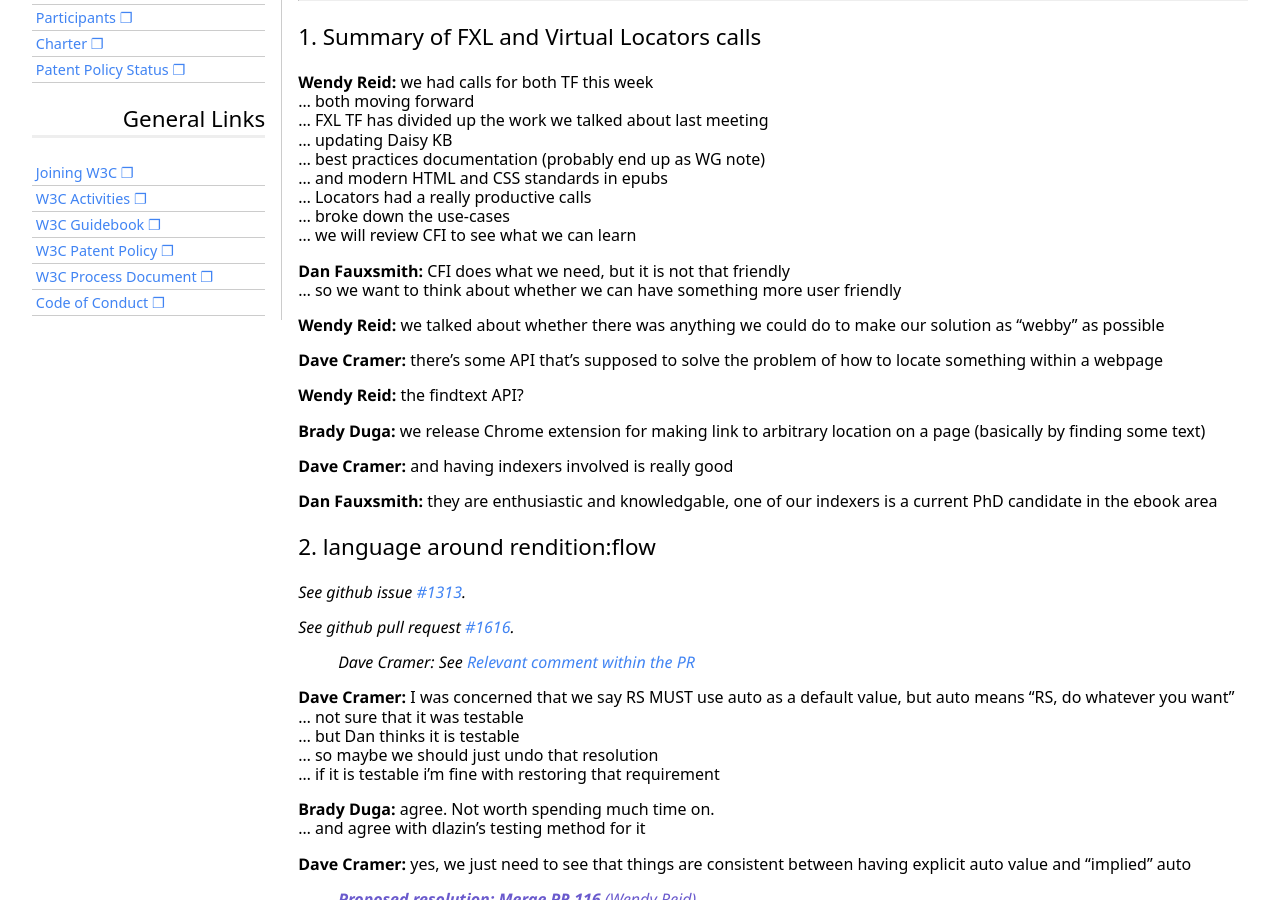
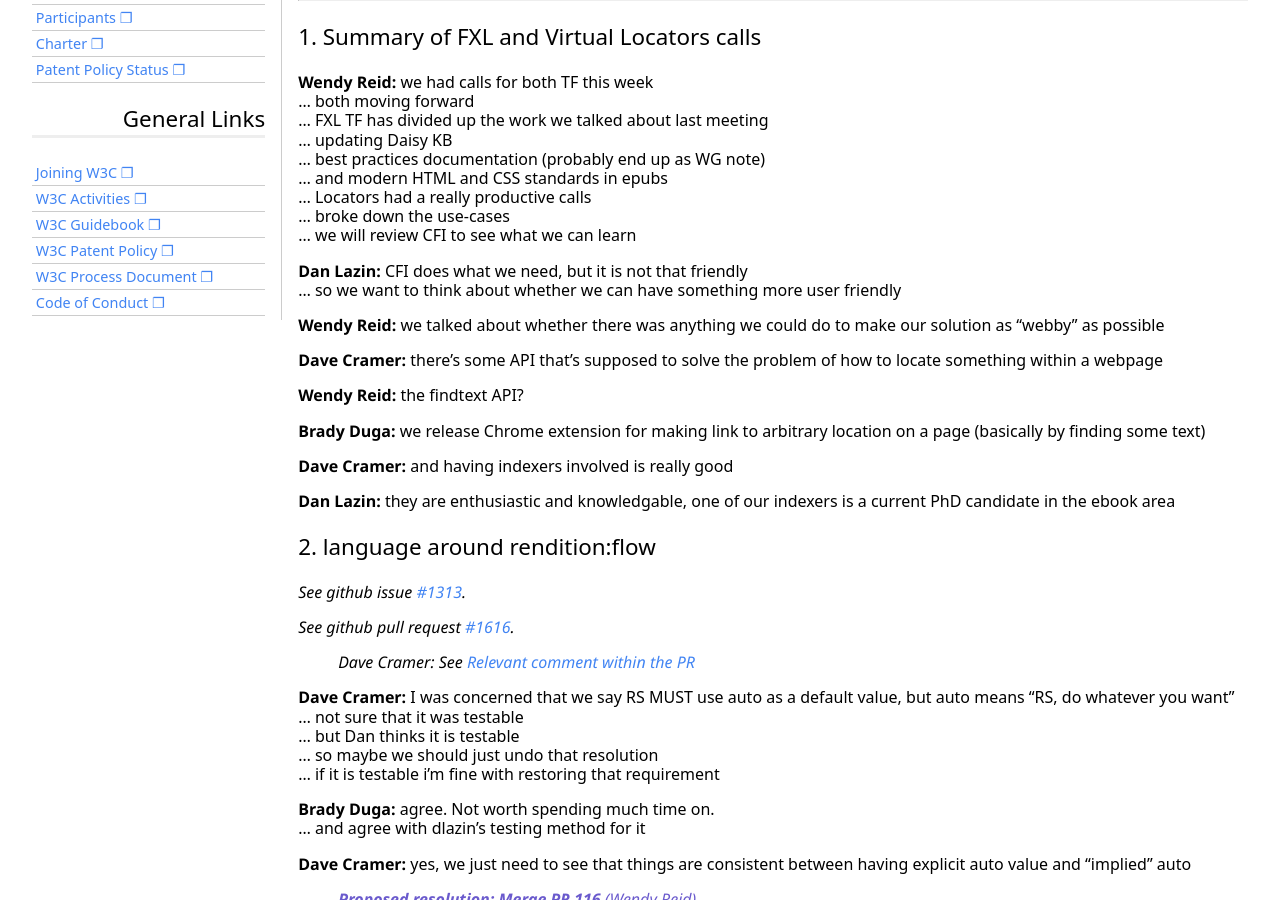
Before and after one commit to w3c/epub-wg, a Jekyll site: the page built from _minutes/2021-04-15-epub.md, in a window 1280 px wide and 900 px high, scrolled down 804 px. Built offline with Jekyll 4.4.1, drawn with Linux system fonts in a browser that asks for light colours; some web fonts are replaced.

Commit message:
Wrong user name used in minutes

```diff
--- a/_minutes/2021-04-15-epub.md
+++ b/_minutes/2021-04-15-epub.md
@@ -158,7 +158,7 @@ See also the [Agenda](https://lists.w3.org/Archives/Public/public-epub-wg/2021Ap
 … broke down the use-cases
 … we will review CFI to see what we can learn
 
-**Dan Fauxsmith:** CFI does what we need, but it is not that friendly
+**Dan Lazin:** CFI does what we need, but it is not that friendly
 … so we want to think about whether we can have something more user friendly
 
 **Wendy Reid:** we talked about whether there was anything we could do to make our solution as "webby" as possible
@@ -171,7 +171,7 @@ See also the [Agenda](https://lists.w3.org/Archives/Public/public-epub-wg/2021Ap
 
 **Dave Cramer:** and having indexers involved is really good
 
-**Dan Fauxsmith:** they are enthusiastic and knowledgable, one of our indexers is a current PhD candidate in the ebook area
+**Dan Lazin:** they are enthusiastic and knowledgable, one of our indexers is a current PhD candidate in the ebook area
 
 ### 2. language around rendition:flow
 {: #section2}
--- a/assets/nicknames.json
+++ b/assets/nicknames.json
@@ -316,7 +316,7 @@
     },
     {
         "nick": [
-            "Dan"
+            "Fauxsmith"
         ],
         "name": "Dan Fauxsmith"
     },
```
